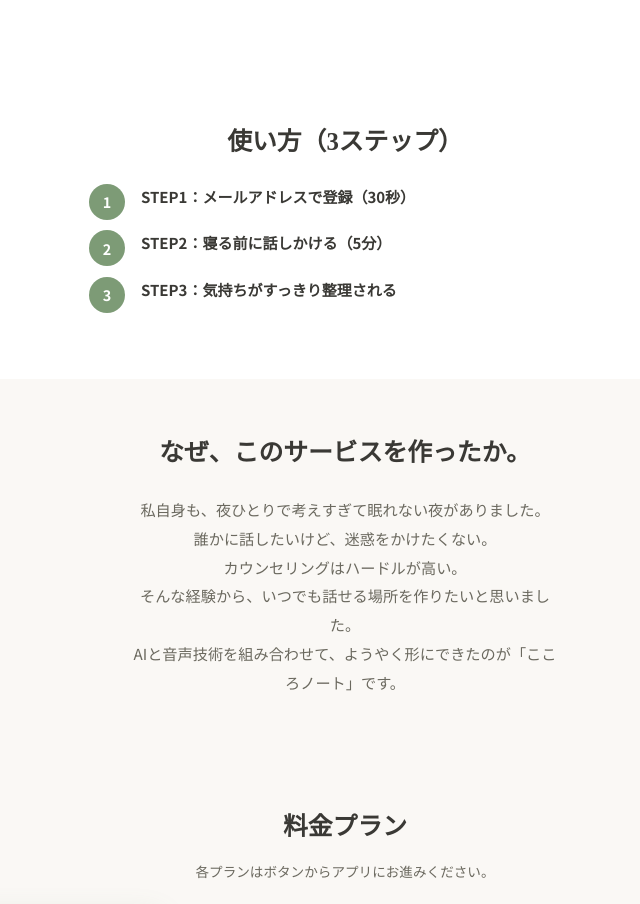
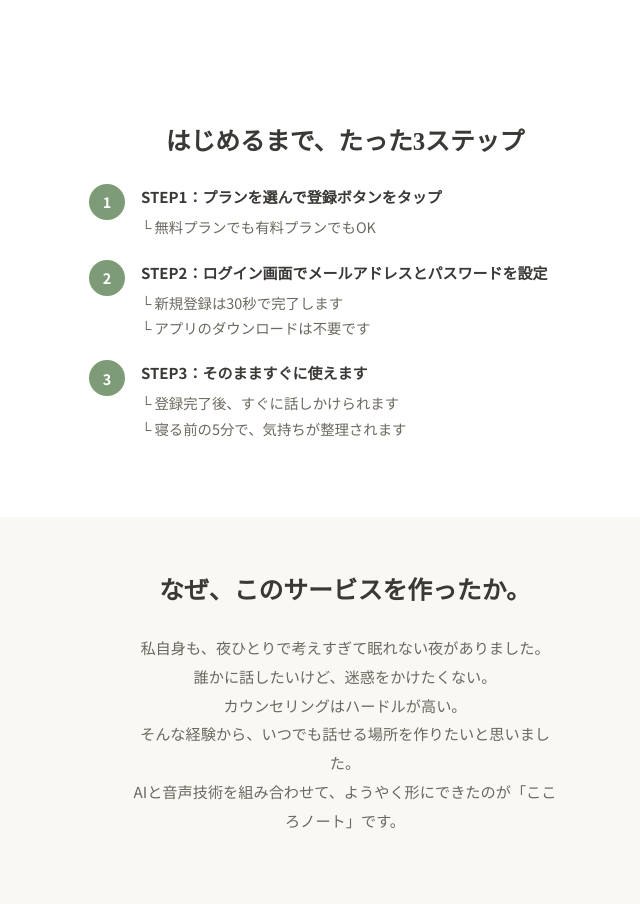
Before and after one commit to hiro9215koctwcx-glitch/kokoro-note-lp, a website with bundled scripts: page index.html in a window 1280 px wide. Shown: the part 3360-4264 px from the top of the page, without its empty margins (295-935 px from the left). Built offline with nearby package versions, Linux system fonts and the light colour scheme; a script that the page names is missing.

Commit message:
使い方セクションのコピーを改善し、各ステップの説明を追加

```diff
--- a/index.html
+++ b/index.html
@@ -1042,16 +1042,19 @@
 
   <section class="alt" aria-labelledby="sec-steps">
     <div class="inner">
-      <h2 id="sec-steps" class="section-title">使い方（3ステップ）</h2>
+      <h2 id="sec-steps" class="section-title">はじめるまで、たった3ステップ</h2>
       <div class="steps">
         <div class="step">
-          <p class="step__title">STEP1：メールアドレスで登録（30秒）</p>
+          <p class="step__title">STEP1：プランを選んで登録ボタンをタップ</p>
+          <p class="step__desc">└ 無料プランでも有料プランでもOK</p>
         </div>
         <div class="step">
-          <p class="step__title">STEP2：寝る前に話しかける（5分）</p>
+          <p class="step__title">STEP2：ログイン画面でメールアドレスとパスワードを設定</p>
+          <p class="step__desc">└ 新規登録は30秒で完了します<br />└ アプリのダウンロードは不要です</p>
         </div>
         <div class="step">
-          <p class="step__title">STEP3：気持ちがすっきり整理される</p>
+          <p class="step__title">STEP3：そのまますぐに使えます</p>
+          <p class="step__desc">└ 登録完了後、すぐに話しかけられます<br />└ 寝る前の5分で、気持ちが整理されます</p>
         </div>
       </div>
     </div>
```
